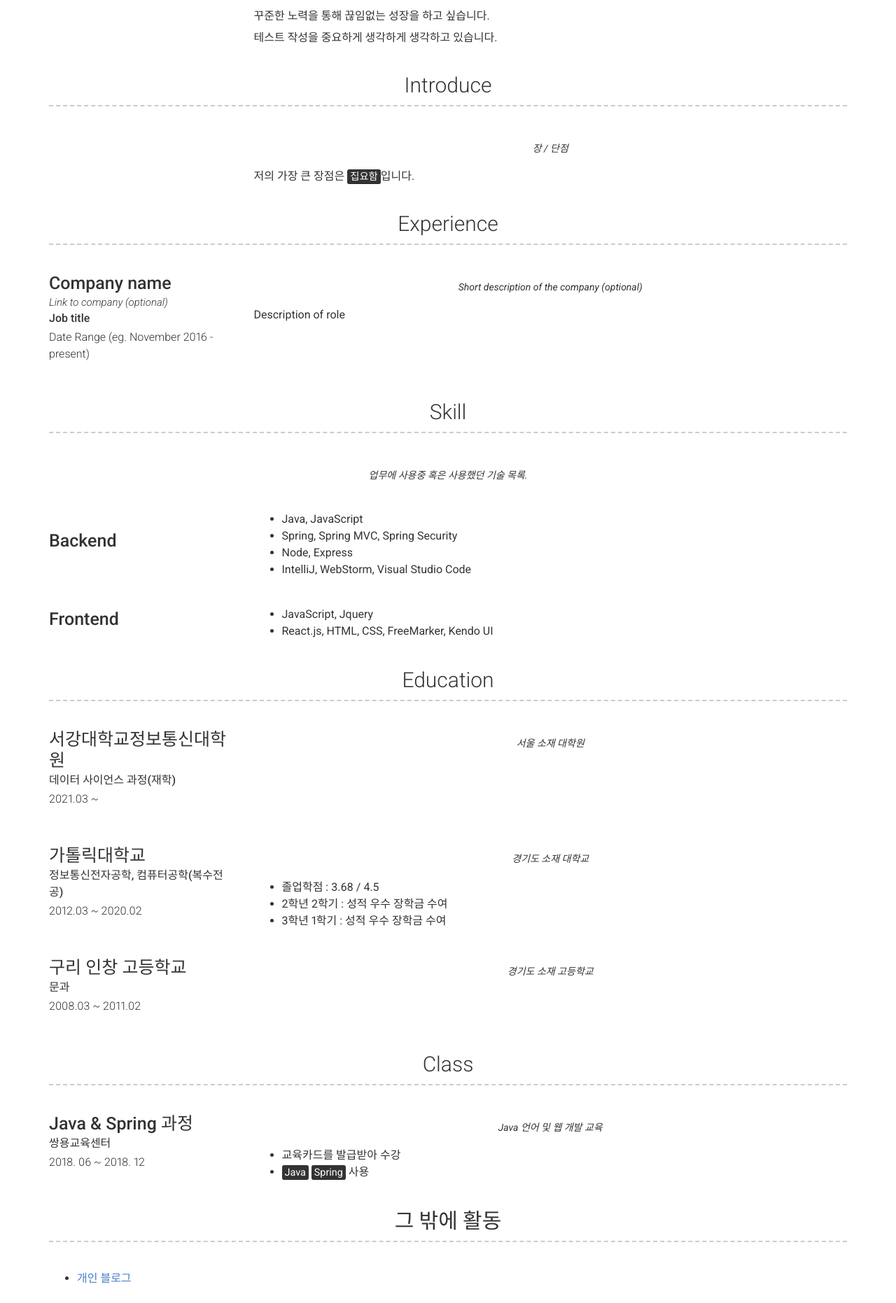
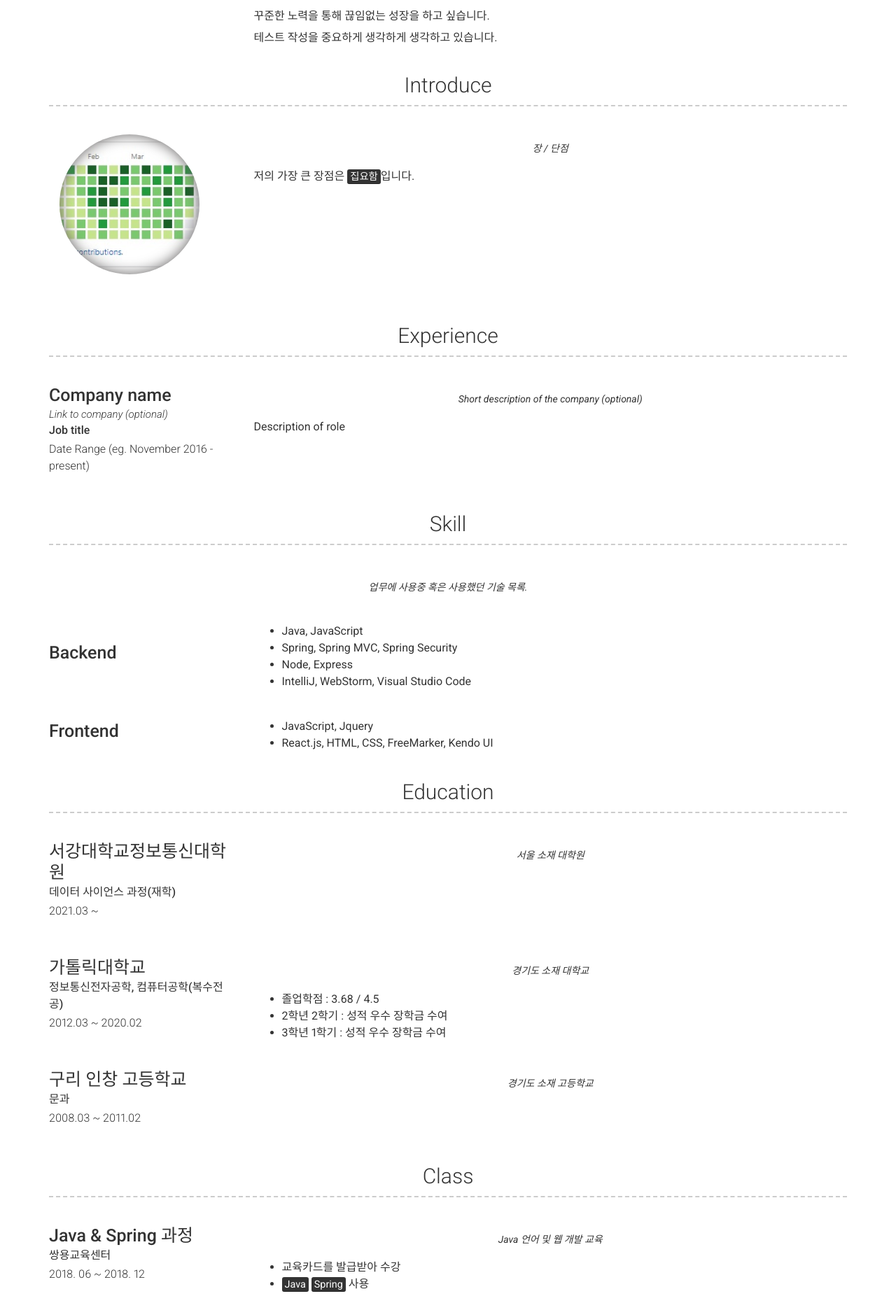
Before and after one commit to yht0827/resume, a Jekyll site: the page built from index.md, in a window 1280 px wide. Shown: the part 512-2374 px from the top of the page at 70% size. Built offline with Jekyll 4.4.1, drawn with Linux system fonts in a browser that asks for light colours; nearby versions of some CDN libraries.

Commit message:
-- introduce

```diff
--- a/_includes/left.html
+++ b/_includes/left.html
@@ -5,6 +5,13 @@
     {%- if include.item.link -%}
     {% include a.html href=include.item.link class="link" %}{{ include.item.link }}</a>
     {%- endif -%}
+
+    {%- if include.item.image -%}
+    <div class="col-xs-12 col-sm-4 col-md-3 no-print">
+      <span class="profile-img" style="background-image: url({{ include.item.image | relative_url }})"></span>
+    </div>
+    {%- endif -%}
+
     {%- if include.item.job_title -%}<p><b>{{ include.item.job_title }}</b></p>{%- endif -%}
     {%- if include.item.qualification -%}<p><b>{{ include.item.qualification }}</b></p>{%- endif -%}
     {%- if include.item.dates -%}<p>{{ include.item.dates }}</p>{%- endif -%}
```
Lines whose indentation alone changed are shown as unchanged.
